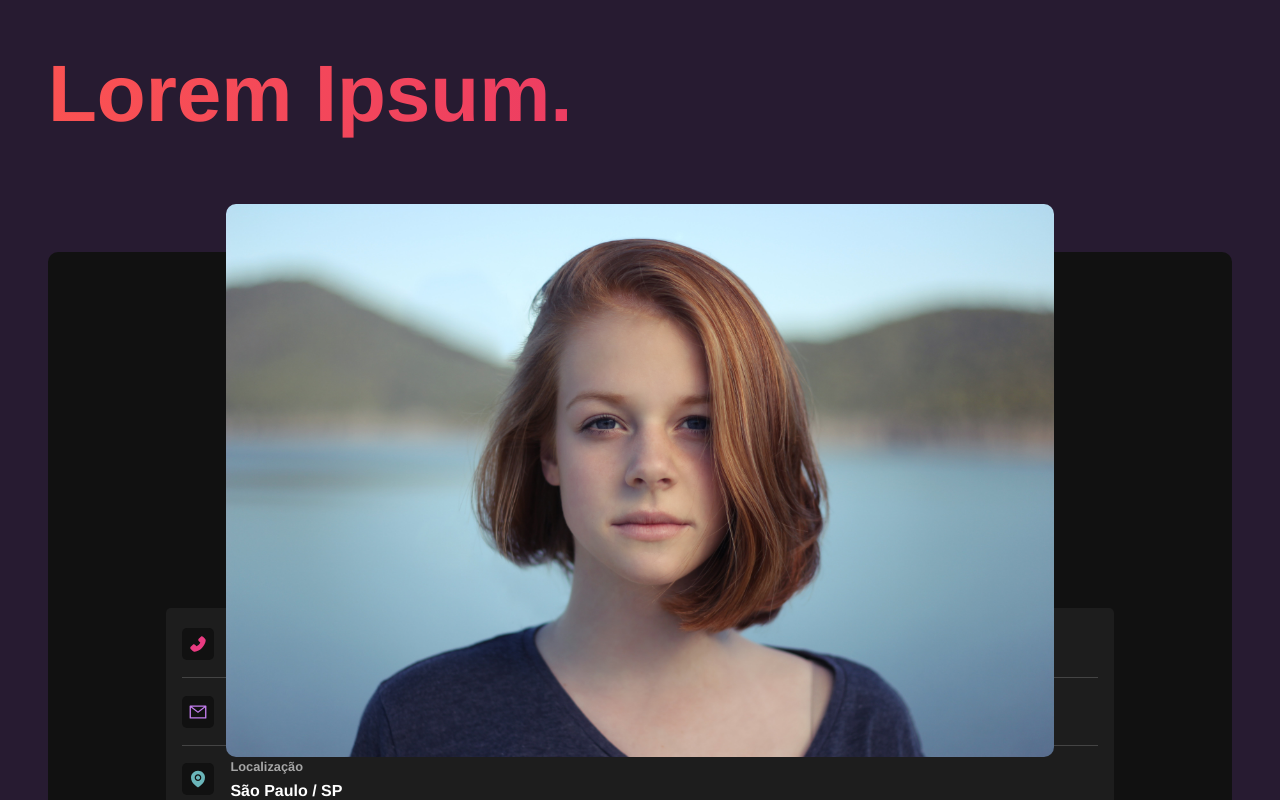
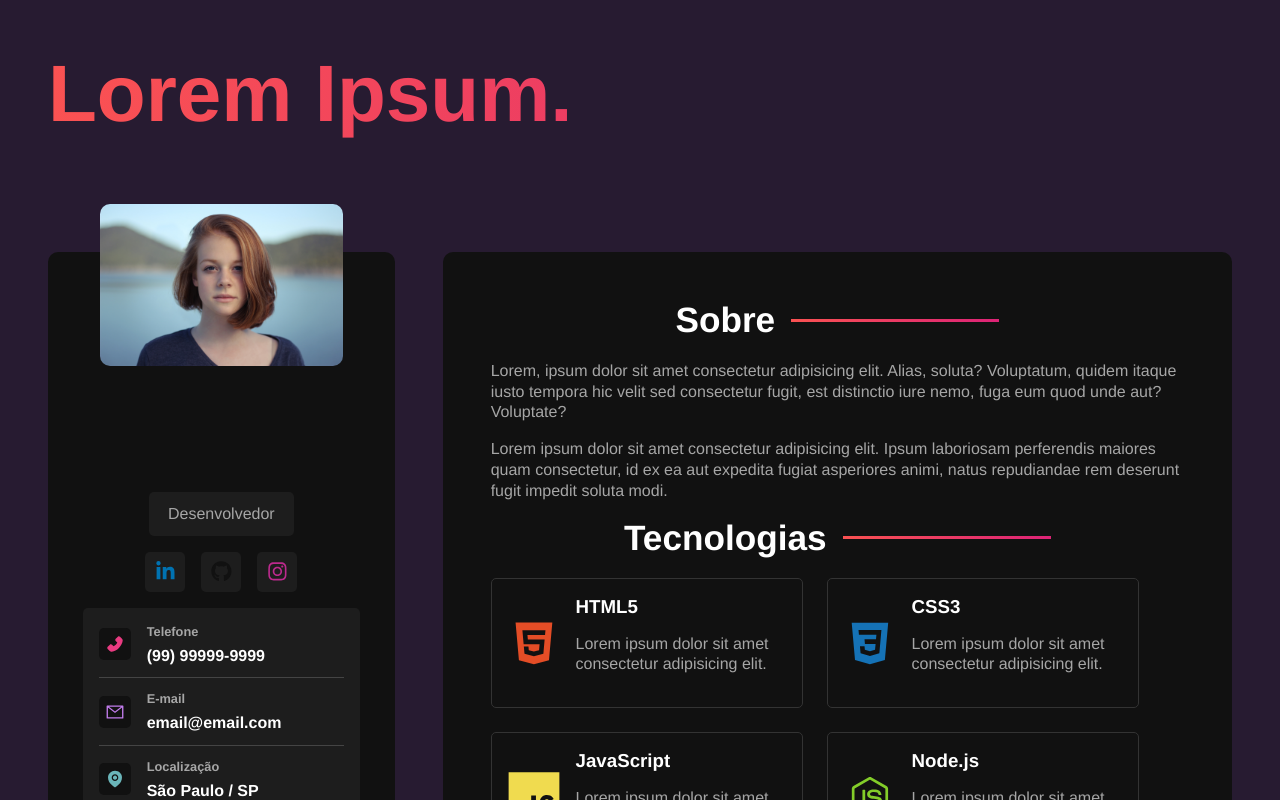
Before and after one commit to LucasMorais1998/react-sass-portfolio, a React (Vite) app: page / in a window 1280 px wide. Shown: the top 800 px of the page. Built offline with nearby package versions, Linux system fonts and the light colour scheme.

Commit message:
add maincontent styles

```diff
--- a/src/components/MainContent/index.jsx
+++ b/src/components/MainContent/index.jsx
@@ -3,6 +3,8 @@
 import AboutContainer from "../AboutContainer";
 import ProjectsContainer from "../ProjectsContainer";
 import TechnologiesContainer from "../TechnologiesContainer";
+
+import "../../styles/components/maincontent.scss"
 
 const MainContent = () => {
   return (
--- /dev/null
+++ b/src/styles/components/maincontent.scss
@@ -0,0 +1,38 @@
+@use "../variables.scss";
+@use "../mixins.scss";
+
+#main-content {
+  background-color: variables.$bg-color;
+  flex: 2 1 0;
+  border-radius: variables.$container-border-radius;
+  padding: 3rem;
+
+  section {
+    display: flex;
+    flex-direction: column;
+  }
+
+  h2 {
+    @include mixins.center;
+    color: variables.$text-color;
+    font-size: 2.2rem;
+    margin-bottom: 1.3rem;
+    justify-content: center;
+    gap: 1rem;
+
+    &::after {
+      @include mixins.gradient-border;
+    }
+  }
+
+  p {
+    color: variables.$text-color-secondary;
+    margin-bottom: 1rem;
+    line-height: 1.3rem;
+  }
+
+  .btn {
+    @include mixins.btn;
+    align-self: start;
+  }
+}
```
